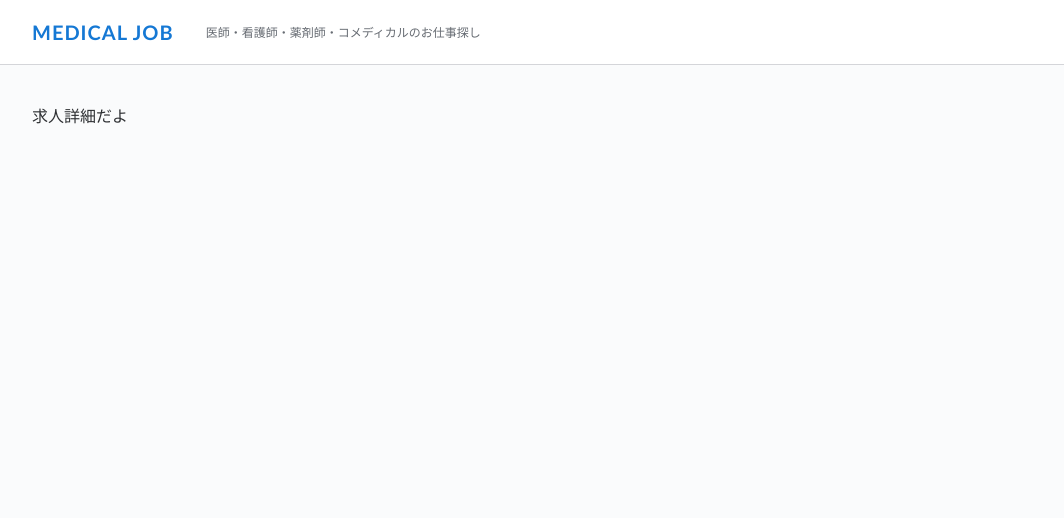
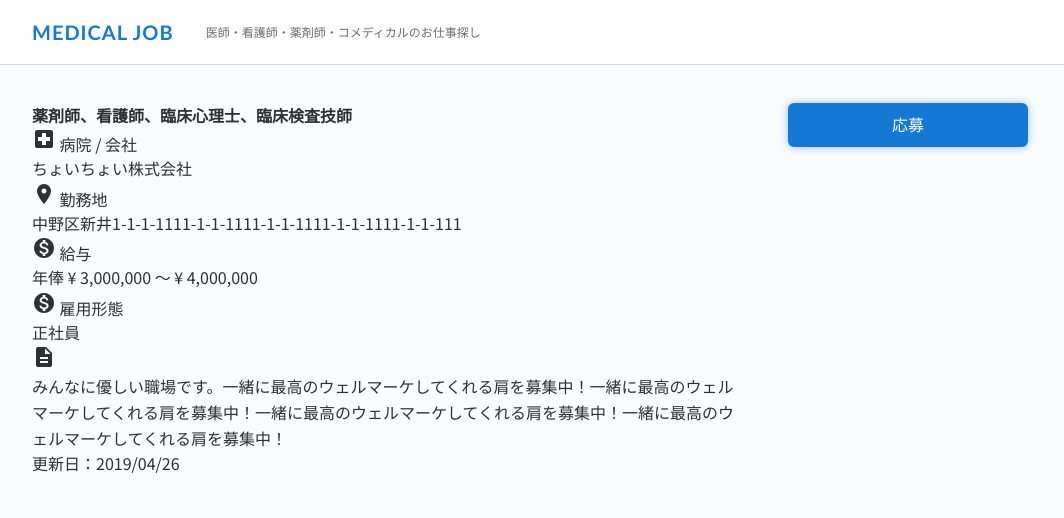
Before and after one commit to nanakokono/medical-job-sample-view, a website: page job_detail.html in a window 1280 px wide. Shown: the whole page, without its empty margins (108-1172 px from the left). Drawn offline with nearby package versions, Linux system fonts and the light colour scheme.

Commit message:
求人詳細、フォームより上のマークアップ完了

```diff
--- a/job_detail.html
+++ b/job_detail.html
@@ -17,8 +17,48 @@
       <p>医師・看護師・薬剤師・コメディカルのお仕事探し</p>
     </div>
   </header>
-  <main id="search">
-    求人詳細だよ
+  <main id="job-detail">
+    <div id="job-detail-fixed-button">
+      <a href="" class="button-primary">応募</a>
+    </div>
+    <section class="job-detail-description">
+      <h1>薬剤師、看護師、臨床心理士、臨床検査技師</h1>
+      <ul>
+        <li>
+          <div>
+            <i class="material-icons">local_hospital</i>
+            <span>病院 / 会社</span>
+          </div>
+          <p>ちょいちょい株式会社</p>
+        </li>
+        <li>
+          <div>
+            <i class="material-icons">location_on</i>
+            <span>勤務地</span>
+          </div>
+          <p>中野区新井1-1-1-1111-1-1-1111-1-1-1111-1-1-1111-1-1-111</p>
+        </li>
+        <li>
+          <div>
+            <i class="material-icons">monetization_on</i>
+            <span>給与</span>
+          </div>
+          <p>年俸 ¥ 3,000,000 〜 ¥ 4,000,000</p>
+        </li>
+        <li>
+          <div>
+            <i class="material-icons">monetization_on</i>
+            <span>雇用形態</span>
+          </div>
+          <p>正社員</p>
+        </li>
+        <li>
+          <i class="material-icons">description</i>
+          <p>みんなに優しい職場です。一緒に最高のウェルマーケしてくれる肩を募集中！一緒に最高のウェルマーケしてくれる肩を募集中！一緒に最高のウェルマーケしてくれる肩を募集中！一緒に最高のウェルマーケしてくれる肩を募集中！</p>
+        </li>
+      </ul>
+      <span>更新日：2019/04/26</span>
+    </section>
   </main>
 </body>
 </html>
--- a/style/style.scss
+++ b/style/style.scss
@@ -254,3 +254,29 @@ $search-condition-width: 260px;
     }
   }
 }
+
+/**
+  JOB DETAIL
+ */
+#job-detail {
+  position: absolute;
+  #job-detail-fixed-button {
+    position: fixed;
+    width: $max-width;
+    padding: $wrap-padding;
+    padding-right: 84px;
+    top: $header-height;
+    right: auto;
+    left: auto;
+    text-align: right;
+
+    a {
+      width: 240px;
+      line-height: 28px;
+    }
+  }
+
+  .job-detail-description {
+    width: 716px;
+  }
+}
```
Also changed, not shown: style/style.css.
